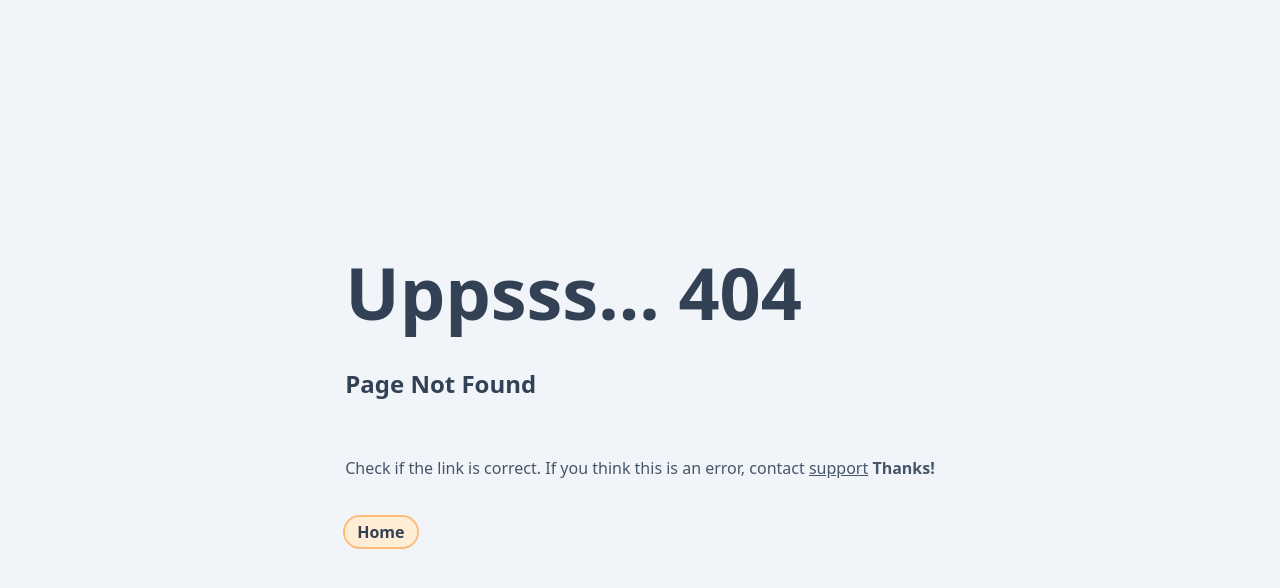
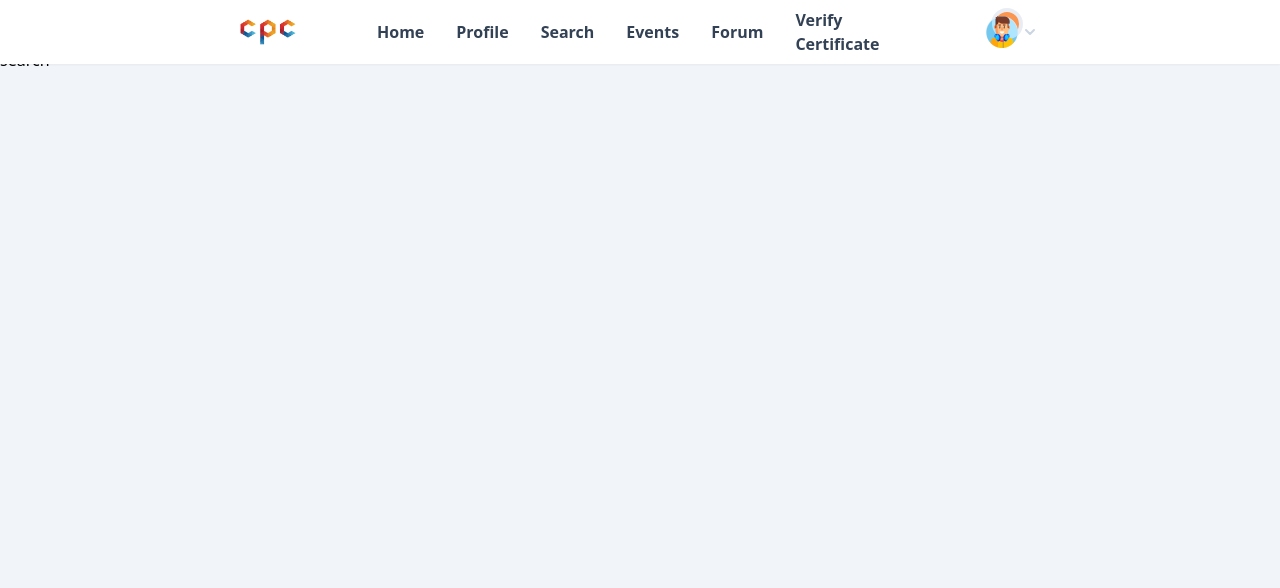
Before and after one commit to aushamim/DIU-CPC, a React (Create React App) app: page /search in a window 1280 px wide. Before the commit this address had no page. Shown: the top 588 px of the page. Built offline with nearby package versions, Linux system fonts and the light colour scheme.

Commit message:
[BugFix] Navbar Autohide

```diff
--- a/src/App.js
+++ b/src/App.js
@@ -4,6 +4,7 @@ import AuthProvider from "./Hooks/AuthProvider";
 import Home from "./Pages/Home/Home";
 import Profile from "./Pages/Profile/Profile";
 import FourOFour from "./Pages/FourOFour/FourOFour";
+import Search from "./Pages/Search/Search";
 
 function App() {
   return (
@@ -15,6 +16,7 @@ function App() {
           <Route path="*" element={<FourOFour></FourOFour>} />
           <Route path="/" exact={true} element={<Home></Home>} />
           <Route path="/user" exact={true} element={<Profile></Profile>} />
+          <Route path="/search" exact={true} element={<Search></Search>} />
         </Routes>
       </AuthProvider>
     </BrowserRouter>
--- a/src/Components/Navbar/Navbar.js
+++ b/src/Components/Navbar/Navbar.js
@@ -4,14 +4,16 @@ import logo from "../../Media/Images/CPC-Logo.png";
 import avatar_male from "../../Media/Images/avatar_male.png";
 
 const Navbar = () => {
-  const [navAutoHide, setNavAutoHide] = useState(false);
+  const [navAutoHide, setNavAutoHide] = useState("top");
   let prevScrollpos = window.pageYOffset;
   window.onscroll = function () {
     let currentScrollPos = window.pageYOffset;
-    if (prevScrollpos > currentScrollPos) {
-      setNavAutoHide(false);
+    if (currentScrollPos < 100) {
+      setNavAutoHide("top");
+    } else if (prevScrollpos > currentScrollPos) {
+      setNavAutoHide("show");
     } else {
-      setNavAutoHide(true);
+      setNavAutoHide("hide");
     }
     prevScrollpos = currentScrollPos;
   };
@@ -19,7 +21,9 @@ const Navbar = () => {
   return (
     <div
       className={
-        navAutoHide
+        navAutoHide === "top"
+          ? "fixed bg-white dark:bg-slate-800 shadow-sm px-5 py-2 transition-[top] duration-300 w-full top-0"
+          : navAutoHide === "hide"
           ? "fixed bg-white dark:bg-slate-800 shadow-sm px-5 py-2 transition-[top] duration-300 w-full -top-20"
           : "fixed bg-white dark:bg-slate-800 shadow-sm px-5 py-2 transition-[top] duration-300 w-full top-0"
       }
@@ -44,7 +48,7 @@ const Navbar = () => {
             Profile
           </Link>
           <Link
-            to="/"
+            to="/search"
             className="mx-4 hover:text-orange-500 transition ease-in-out duration-500"
           >
             Search
--- a/src/Components/Navbar/NavbarMini.js
+++ b/src/Components/Navbar/NavbarMini.js
@@ -6,7 +6,7 @@ import avatar_male from "../../Media/Images/avatar_male.png";
 const NavbarMini = () => {
   const [blurred, setBlurred] = useState(false);
   return (
-    <div className="">
+    <div>
       <div className="bg-white dark:bg-slate-800 shadow-sm p-3">
         {/* CPC Logo */}
         <Link to="/" className="flex items-center justify-center">
@@ -245,7 +245,7 @@ const NavbarMini = () => {
               </Link>
               {/* Search */}
               <Link
-                to="/"
+                to="/search"
                 className="flex items-center justify-center flex-col group"
               >
                 <div>
--- a/src/Pages/Home/Home.js
+++ b/src/Pages/Home/Home.js
@@ -10,7 +10,8 @@ const Home = () => {
   const { refreshState, toggleRefresh, toggleTheme } = useAuth();
 
   return (
-    <div className="bg-slate-100 dark:bg-slate-900 dark:text-white">
+    <div className="bg-slate-100 dark:bg-slate-900 dark:text-slate-200">
+      {/* Navbar */}
       <div>
         <div className="hidden xl:block mb-12 2xl:mb-16">
           <Navbar></Navbar>
@@ -20,6 +21,11 @@ const Home = () => {
         </div>
       </div>
 
+      {/* <div className="mb-12 2xl:mb-16">
+        <Navbar></Navbar>
+      </div> */}
+
+      {/* Body */}
       <div className="h-[300vh]">
         {/*
 
--- /dev/null
+++ b/src/Pages/Search/Search.js
@@ -0,0 +1,24 @@
+import React from "react";
+import Navbar from "../../Components/Navbar/Navbar";
+import NavbarMini from "../../Components/Navbar/NavbarMini";
+
+const Search = () => {
+  return (
+    <div className="bg-slate-100 dark:bg-slate-900 dark:text-slate-200">
+      {/* Navbar */}
+      <div>
+        <div className="hidden xl:block mb-12 2xl:mb-16">
+          <Navbar></Navbar>
+        </div>
+        <div className="xl:hidden">
+          <NavbarMini></NavbarMini>
+        </div>
+      </div>
+
+      {/* Body */}
+      <div>search</div>
+    </div>
+  );
+};
+
+export default Search;
```
